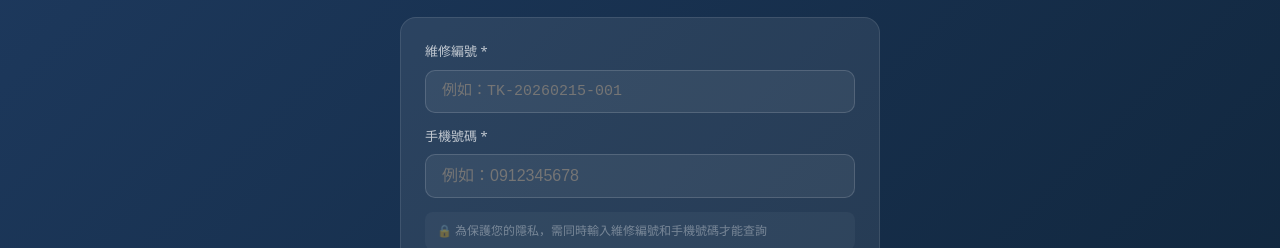
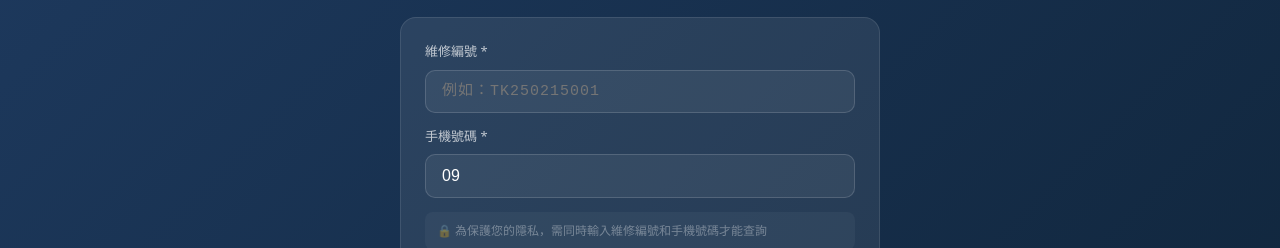
Before and after one commit to dgitc8051/ai-data-masker, a React (Vite) app in the folder my-project-frontend/: page /track in a window 1280 px wide. Shown: the part 194-442 px from the top of the page. Built offline with nearby package versions, Linux system fonts and the light colour scheme.

Commit message:
ux: 維修編號縮短 + 手機預填09
- 編號：TK-20260215-001 → TK250215001（少打4個字）
- 手機欄位預填 09，用戶只需輸入後8碼
- 更新 placeholder 示例

```diff
--- a/my-project-frontend/src/RepairForm.jsx
+++ b/my-project-frontend/src/RepairForm.jsx
@@ -40,7 +40,7 @@ export default function RepairForm() {
 
     // Step 2: 聯絡方式
     const [customerName, setCustomerName] = useState('')
-    const [phone, setPhone] = useState('')
+    const [phone, setPhone] = useState('09')
     const [city, setCity] = useState('')
     const [district, setDistrict] = useState('')
     const [addressDetail, setAddressDetail] = useState('')
--- a/my-project-frontend/src/RepairTrack.jsx
+++ b/my-project-frontend/src/RepairTrack.jsx
@@ -3,7 +3,7 @@ import { Link, useNavigate } from 'react-router-dom'
 
 export default function RepairTrack() {
     const navigate = useNavigate()
-    const [phone, setPhone] = useState('')
+    const [phone, setPhone] = useState('09')
     const [ticketNo, setTicketNo] = useState('')
     const [tickets, setTickets] = useState(null)
     const [loading, setLoading] = useState(false)
@@ -85,12 +85,12 @@ export default function RepairTrack() {
                     <input
                         type="text" value={ticketNo}
                         onChange={e => setTicketNo(e.target.value)}
-                        placeholder="例如：TK-20260215-001"
+                        placeholder="例如：TK250215001"
                         style={{
                             width: '100%', padding: '12px 16px', borderRadius: '10px',
                             border: '1px solid rgba(255,255,255,0.15)', fontSize: '15px',
                             background: 'rgba(255,255,255,0.06)', color: '#fff',
-                            boxSizing: 'border-box', outline: 'none', fontFamily: 'monospace',
+                            boxSizing: 'border-box', outline: 'none', fontFamily: 'monospace', letterSpacing: '1px',
                             marginBottom: '14px',
                         }}
                     />
@@ -101,7 +101,7 @@ export default function RepairTrack() {
                     <input
                         type="tel" value={phone}
                         onChange={e => setPhone(e.target.value)}
-                        placeholder="例如：0912345678"
+                        placeholder="09xxxxxxxx"
                         style={{
                             width: '100%', padding: '12px 16px', borderRadius: '10px',
                             border: '1px solid rgba(255,255,255,0.15)', fontSize: '16px',
```
Also changed, not shown: 1 other file (tests, documents, lock files or other folders).
